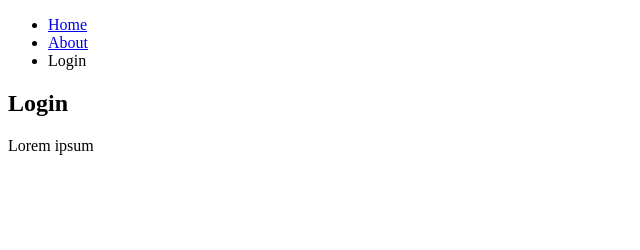
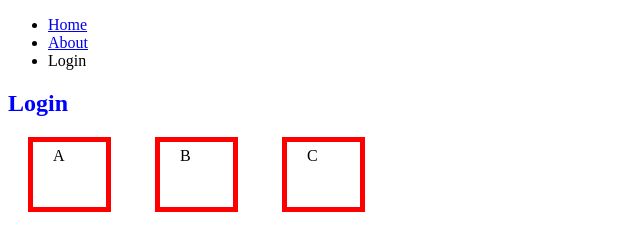
Before and after one commit to QuanNgHa/HTML_CSS_JS, a plain HTML site: page L2_CSS/login.html in a window 1280 px wide. Shown: the whole page, without its empty margins (0-640 px from the left). Drawn offline with Linux system fonts and the light colour scheme.

Commit message:
Box Model

```diff
--- a/L2_CSS/login.html
+++ b/L2_CSS/login.html
@@ -18,7 +18,9 @@
   </header>
   <section>
     <h2>Login</h2>
-    <p>Lorem ipsum </p>
+    <div class="boxmodel">A</div>
+    <div class="boxmodel">B</div>
+    <div class="boxmodel">C</div>
 
   </section>
 </body>
--- a/L2_CSS/style2.css
+++ b/L2_CSS/style2.css
@@ -0,0 +1,17 @@
+h2 {
+    color: blue;
+}
+
+.boxmodel {
+    border: 5px solid red;
+    display: inline-block;
+    /*Space inside of the border*/
+    /*Top right bottom left*/
+    padding: 5px 20px 5px 20px;
+    /*Space outside of the border*/
+     /*(Top bottom) (left right)*/
+    margin: 0px 20px;
+    width: 33px;
+    height: 55px;
+
+}
```
